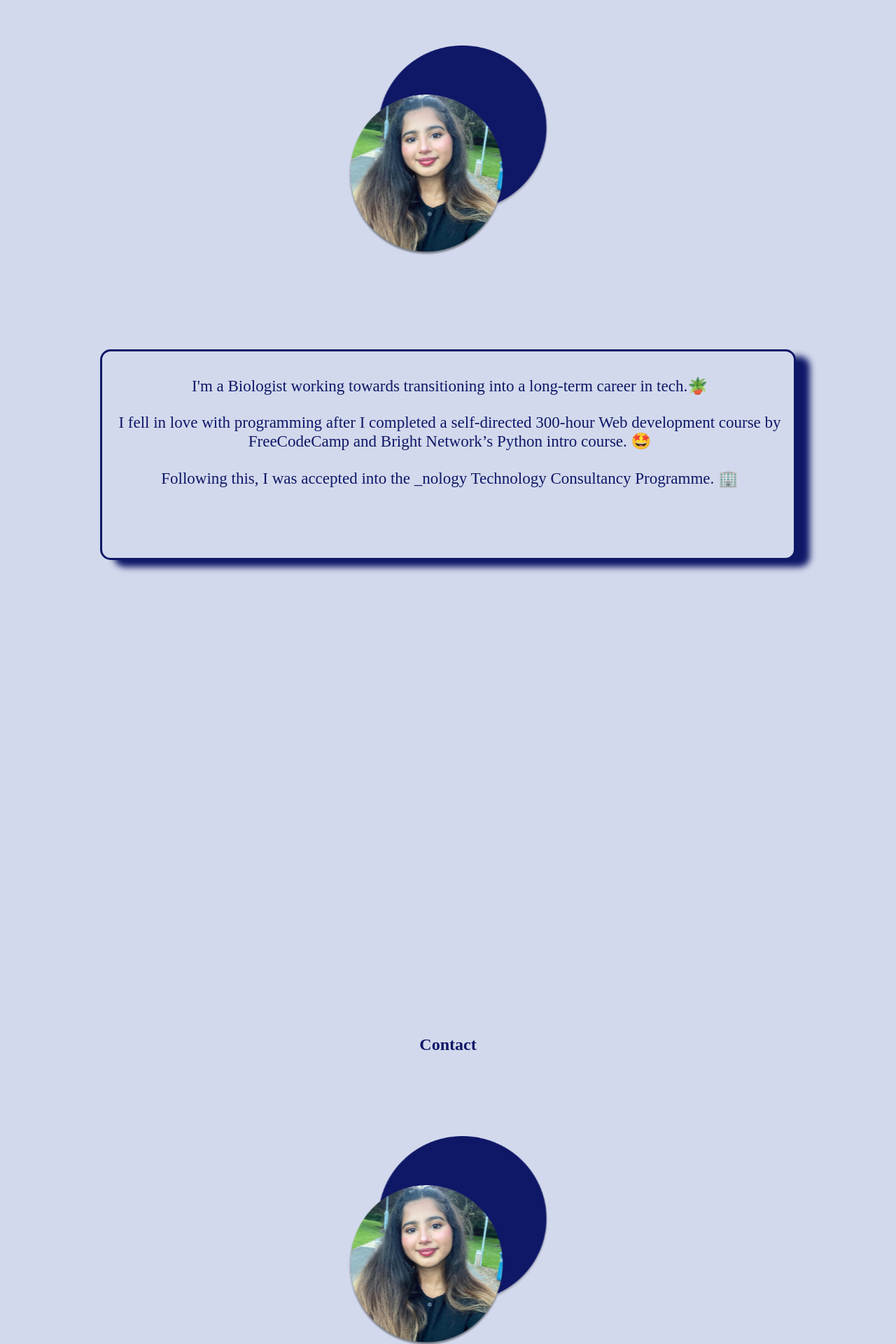
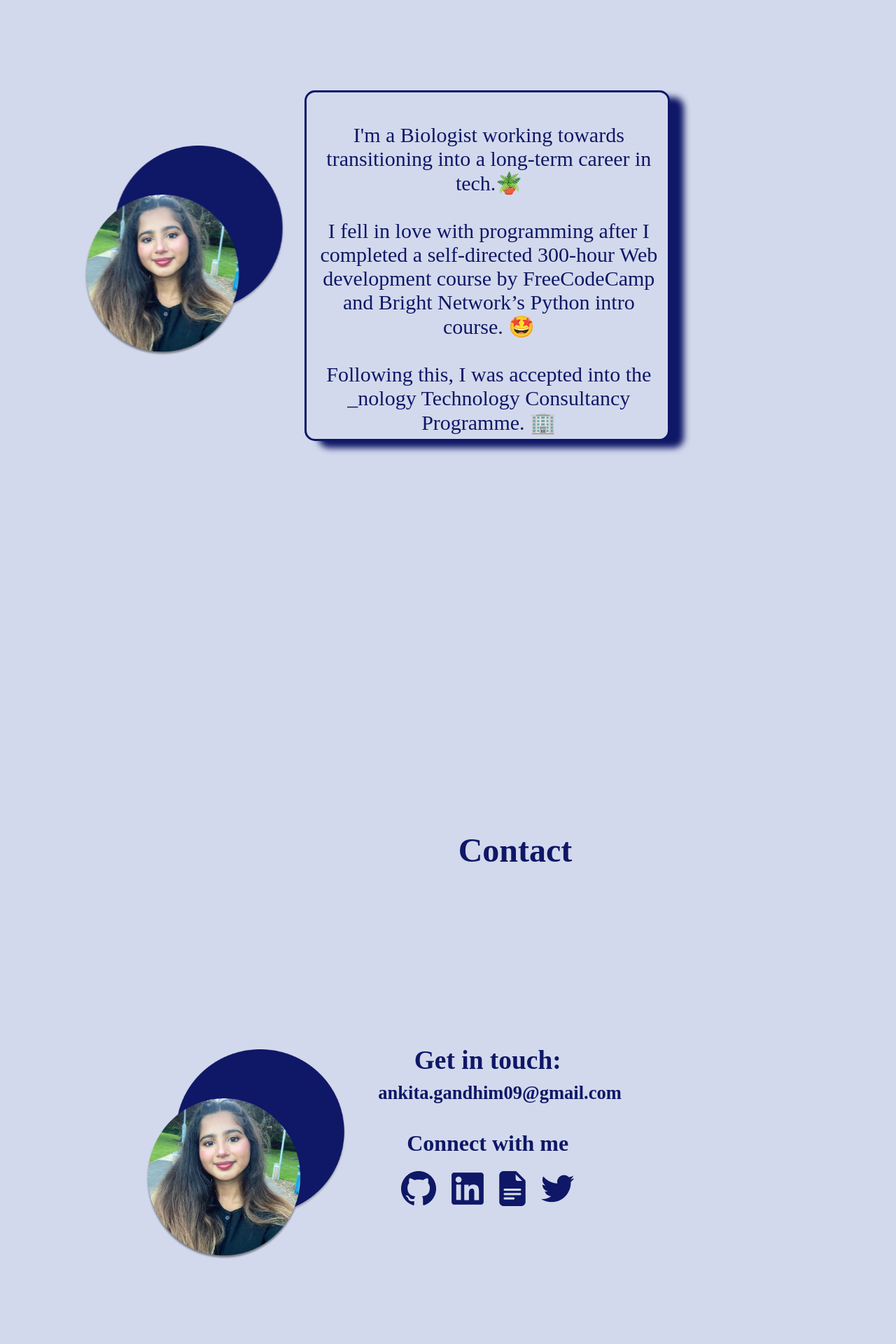
Before and after one commit to Ankita-Manmoandas/portfolio, a React (Create React App) app: page / in a window 1280 px wide. Shown: the part 3740-5660 px from the top of the page at 70% size. Built offline with nearby package versions, Linux system fonts and the light colour scheme; the HTML template or start-up script is replaced by a standard one; a web font is replaced by a local one.

Commit message:
added media q for about & contact(ipad)

```diff
--- a/src/containers/About/About.jsx
+++ b/src/containers/About/About.jsx
@@ -1,10 +1,13 @@
 import react from "react";
 import "./About.scss";
 import DisplayPicture from "../../components/DisplayPicture/DisplayPicture";
+import { useState } from "react/cjs/react.development";
 
 const About = () => {
   return <div className="about">
     <h2 className="about__header">About me</h2>
+
+    <div className="about__main">
     <DisplayPicture />
     <div className="about__content">
       <br />
@@ -23,6 +26,7 @@ Following this, I
 was accepted into the _nology
 Technology Consultancy Programme. 🏢 </p>
 </div>
+</div>
 
   </div>
 }
--- a/src/containers/About/About.scss
+++ b/src/containers/About/About.scss
@@ -27,18 +27,35 @@
     &__header{
       font-size:xxx-large;
       padding-bottom: 10%;
+        margin-left: 15%;
+
+
+
+    }
+
+    &__main{
+      display: flex;
+      width: 770px;
+      margin: auto;
+      height: 70vh;
+      justify-content: space-evenly;
+      align-items: center;
+      margin-left: 15%;
+
     }
     &__content {
-      width: 76%;
-      height: 35vh;
+      width: 65%;
+      height: 60vh;
        border: $secondary-color 3px solid;
        box-shadow: 20px 10px 10px $secondary-color;
        border-radius: 15px;
        margin: auto;
        padding: 10px 5px 5px 10px;
        margin-top: 16%;
-       font-size: 23px;
+       font-size: 30px;
        margin-bottom: 10%;
+       margin-left: 13%;
+
 
     }
   }
--- a/src/containers/contact/Contact.jsx
+++ b/src/containers/contact/Contact.jsx
@@ -11,9 +11,12 @@ const Contact = () => {
 
   return <div className="contact">
     <h2 className="contact__header"> Contact </h2>
+    <section className="contact__card">
+
 
    <DisplayPicture className="contact__display"/>
 
+   <div className="contact__info">
    <h3 className="contact__sub-heading"> Get in touch:</h3>
    <h5 className="contact__email"> ankita.gandhim09@gmail.com</h5>
    <div className="contact__icons">
@@ -23,10 +26,15 @@ const Contact = () => {
    <img src= {cv} alt= "programming icon" className="contact__icon"  />
    <img src= {twitter} alt= "programming icon" className="contact__icon"  />
    </div>
+   </div>
+
+   </section>
 
 
 
   </div>
+
+
 }
 
 export default Contact;
--- a/src/containers/contact/Contact.scss
+++ b/src/containers/contact/Contact.scss
@@ -15,16 +15,16 @@ margin-top: 43%;
 &__sub-heading {
   margin-top: 6%;
   margin-bottom: 3%;
+  padding-top: 5%;
+
 }
+
 
 &__icons {
   height: 30%;
   padding-bottom: 30%;
 }
-&__sub-heading{
-  padding-top: 5%;
-  margin-bottom: 2%;
-}
+
 
 &__icon {
   padding: 10px;
@@ -35,3 +35,43 @@ margin-top: 43%;
 }
 
 }
+
+
+@media screen  and (min-width: $medium-screen-width), screen and (min-height:$medium-screen-height) {
+
+  .contact {
+    font-size: xx-large;
+    height: 100vh;
+
+
+    &__header{
+      font-size:xxx-large;
+      margin-left: 15%;
+
+     }
+
+
+
+
+    &__card {
+      display: flex;
+      justify-content: space-around;
+      align-items: center;
+      // border: black 2px solid;
+      height: 70vh;
+      width: 690px;
+      margin-left: 18%;
+
+    }
+
+    &__email {
+      margin-left: 5%;
+    }
+
+
+
+
+
+
+
+  }  }
```
